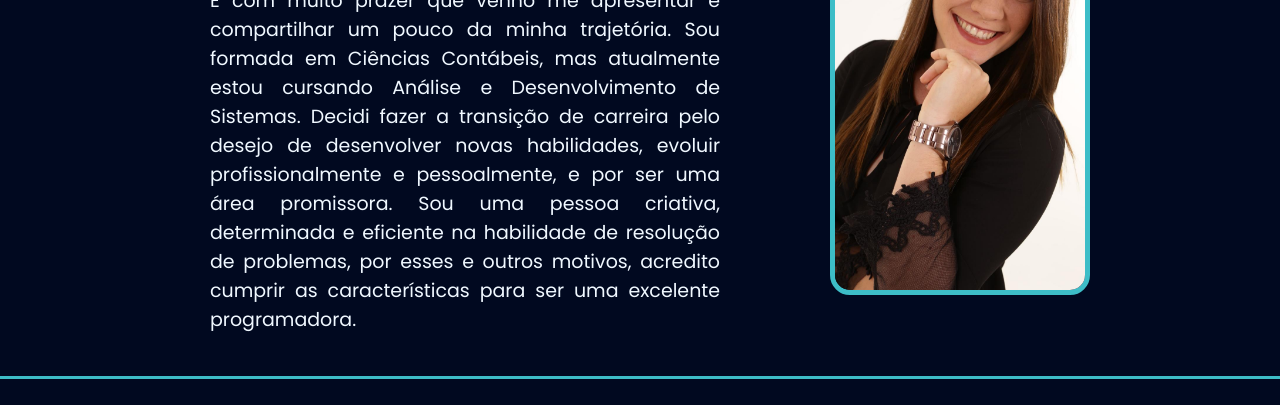
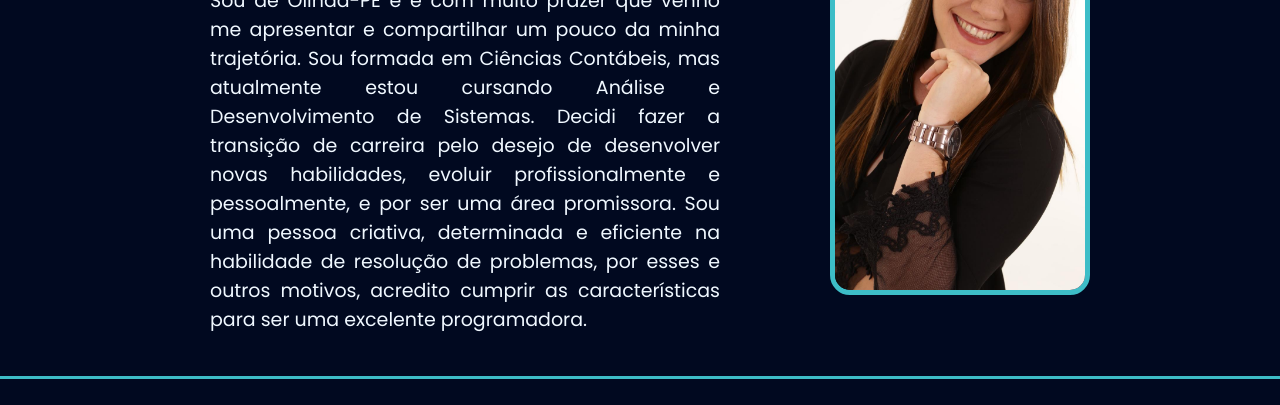
Before and after one commit to taisatavares/apresentacao.taisa, a plain HTML site: page index.html in a window 1280 px wide. Shown: the part 144-549 px from the top of the page. Drawn offline with nearby package versions, Linux system fonts and the light colour scheme; a web font is replaced by a local one.

Commit message:
incluindo texto

```diff
--- a/index.html
+++ b/index.html
@@ -20,7 +20,7 @@
             <div class="apresentacao">
                 <div class="texto">
                     <h1>Olá, me chamo <span>Taísa</span>!</h1>
-                    <p>É com muito prazer que venho me apresentar e compartilhar um pouco da minha trajetória. Sou formada em Ciências Contábeis, mas atualmente estou cursando Análise e Desenvolvimento de Sistemas. Decidi fazer a transição de carreira pelo desejo de desenvolver novas habilidades, evoluir profissionalmente e pessoalmente, e por ser uma área promissora. Sou uma pessoa criativa, determinada e eficiente na habilidade de resolução de problemas, por esses e outros motivos, acredito cumprir as características para ser uma excelente programadora.</p>
+                    <p>Sou de Olinda-PE e é com muito prazer que venho me apresentar e compartilhar um pouco da minha trajetória. Sou formada em Ciências Contábeis, mas atualmente estou cursando Análise e Desenvolvimento de Sistemas. Decidi fazer a transição de carreira pelo desejo de desenvolver novas habilidades, evoluir profissionalmente e pessoalmente, e por ser uma área promissora. Sou uma pessoa criativa, determinada e eficiente na habilidade de resolução de problemas, por esses e outros motivos, acredito cumprir as características para ser uma excelente programadora.</p>
 
                 </div>
                 <div class="foto">
```
